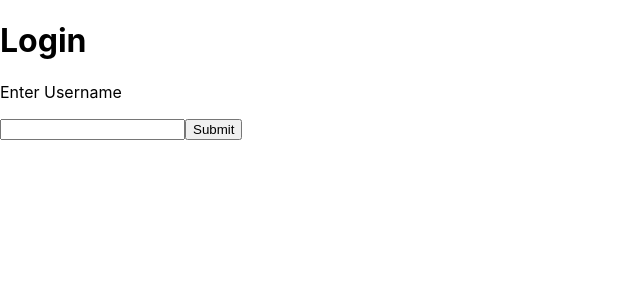
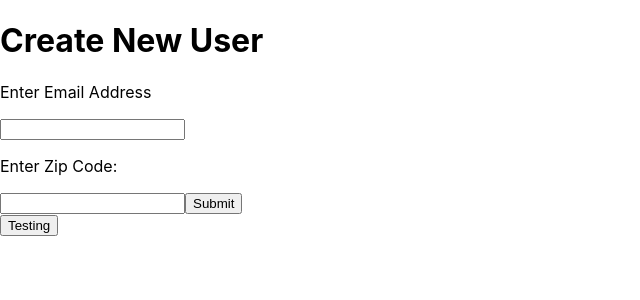
Before and after one commit to matthewsedlacek/Business-Builder, a React (Create React App) app in the folder frontend/: page /signup in a window 1280 px wide. Before the commit this address led to /login. Shown: the top 300 px of the page, without its empty margins (0-640 px from the left). Built offline with nearby package versions, Linux system fonts and the light colour scheme; no server answers.

Commit message:
Login fetch done

```diff
--- /dev/null
+++ b/frontend/src/components/home.js
@@ -0,0 +1,26 @@
+import React from 'react'
+import { useHistory } from 'react-router';
+
+
+const Home = (props) => {
+    const history = useHistory()
+    let user = JSON.parse(localStorage.getItem('currentUser'))
+
+    const handleLogout = event => {
+        event.preventDefault()
+        props.logout()
+        history.push(
+            {pathname:  "/"}
+         )
+    }
+
+    return (
+        <div>
+            Home Page Stub
+            {console.log(user.attributes.username)}
+            <button onClick={(event) => handleLogout(event)}>Logout</button>
+        </div>
+    )
+}
+
+export default Home;
--- a/frontend/src/components/login.js
+++ b/frontend/src/components/login.js
@@ -1,17 +1,26 @@
 import React from 'react';
+import { useHistory } from 'react-router';
 
-const Login = () => {
 
-    const handleSubmit =event => {
+
+
+const Login = (props) => {
+    const history = useHistory()
+
+    const handleSubmit = event => {
         event.preventDefault();
-        console.log('test');
+        props.login(event.target.username.value)
+        history.push(
+            {pathname:  "/"}
+         )
     }
+
     return (
         <div>
-            <form onSubmit={handleSubmit}>
+            <form onSubmit={(event) => handleSubmit(event)}>
                 <h1>Login</h1>
                 <p>Enter Username</p>
-                <input type='text'></input>
+                <input name='username' type='text'></input>
                 <input type='submit'></input>
             </form>
         </div>
--- a/frontend/src/components/report.js
+++ b/frontend/src/components/report.js
@@ -1,6 +1,6 @@
 import React from 'react';
 
-const Report = () => {
+const Report = (props) => {
 
     return (
         <div>
--- /dev/null
+++ b/frontend/src/components/signup.js
@@ -0,0 +1,29 @@
+import React from 'react';
+
+
+
+
+const Signup = (props) => {
+
+    const handleSubmit = event => {
+        event.preventDefault();
+        props.login(event.target.username.value)
+        console.log(event.target)
+    }
+
+    return (
+        <div>
+            <form onSubmit={(event) => handleSubmit(event)}>
+                <h1>Create New User</h1>
+                <p>Enter Email Address</p>
+                <input name='email' type='text'></input>
+                <p>Enter Zip Code:</p>
+                <input name='zipcode' type='text'></input>
+                <input type='submit'></input>
+            </form>
+            <button onClick={props.handleTestingButton}>Testing</button>
+        </div>
+    )
+}
+
+export default Signup;
--- a/frontend/src/containers/App.js
+++ b/frontend/src/containers/App.js
@@ -2,21 +2,73 @@ import React from 'react';
 import { BrowserRouter as Router, Route, Switch, Redirect } from 'react-router-dom'
 import Login from '../components/login.js'
 import Report from '../components/report.js'
+import Home from '../components/home.js'
+import Signup from '../components/signup.js'
 import BusinessQuestions from './BusinessQuestions.js'
 
-function App() {
+class App extends React.Component {
+  constructor() {
+    super()
+
+    this.state = {
+      currentUser: ''
+    }
+  };
+
+  componentDidMount(){
+    fetch('http://localhost:3000/users', {
+    method: 'GET',
+    headers: {
+      'Content-Type': 'application/json',
+      'Accept': 'application/json'
+    }
+  })
+  .then(res => res.json())
+  .then(json => {
+    // console.log(json.data)
+    this.setState({users: json.data})
+ })
+  }
+
+  login = (user) => {
+    const users = this.state.users
+    // console.log(users[0].attributes.username)
+    let u
+    for(u of users){
+      if (u.attributes.username === user){
+        this.setState({currentUser: u})
+        localStorage.setItem('currentUser', JSON.stringify(u))
+        console.log(u)
+        // console.log(localStorage.getItem('currentUser'))
+      }
+    }
+    // console.log(this.state.currentUser)
+    // this.setState ({currentUser: user})
+    // localStorage.setItem('currentUser', user)
+  }
+
+  logout = () => {
+    this.setState({currentUser: ''})
+    localStorage.removeItem('currentUser')
+  }
+
+  render(){
     return (
       <Router>
         <div>
           <Switch>
-          <Route exact path='/login' component={Login} />
-          <Route exact path='/report' component={Report} />
+            <Route exact path='/login' component={ () => <Login login={this.login} />} />
+            <Route exact path='/signup' component={ () => <Signup handleTestingButton={this.handleTestingButton} login={this.login} />} />
+            <Route exact path="/home" component={ () => <Home currentUser={this.state.currentUser} logout={this.logout} />} />
+            <Route exact path='/report' component={ () => <Report currentUser={this.state.currentUser} />} />
             <Route exact path='/businessquestions' component={BusinessQuestions} />
-          <Redirect to='/login' />
+            { localStorage.currentUser? <Redirect to='/home' /> : <Redirect to='/login' />}
+            {/* <Redirect to='/login' /> */}
           </Switch>
         </div>
       </Router>
-  );
+    )
+  }
 }
 
 export default App;
```
Lines whose indentation alone changed are shown as unchanged.
